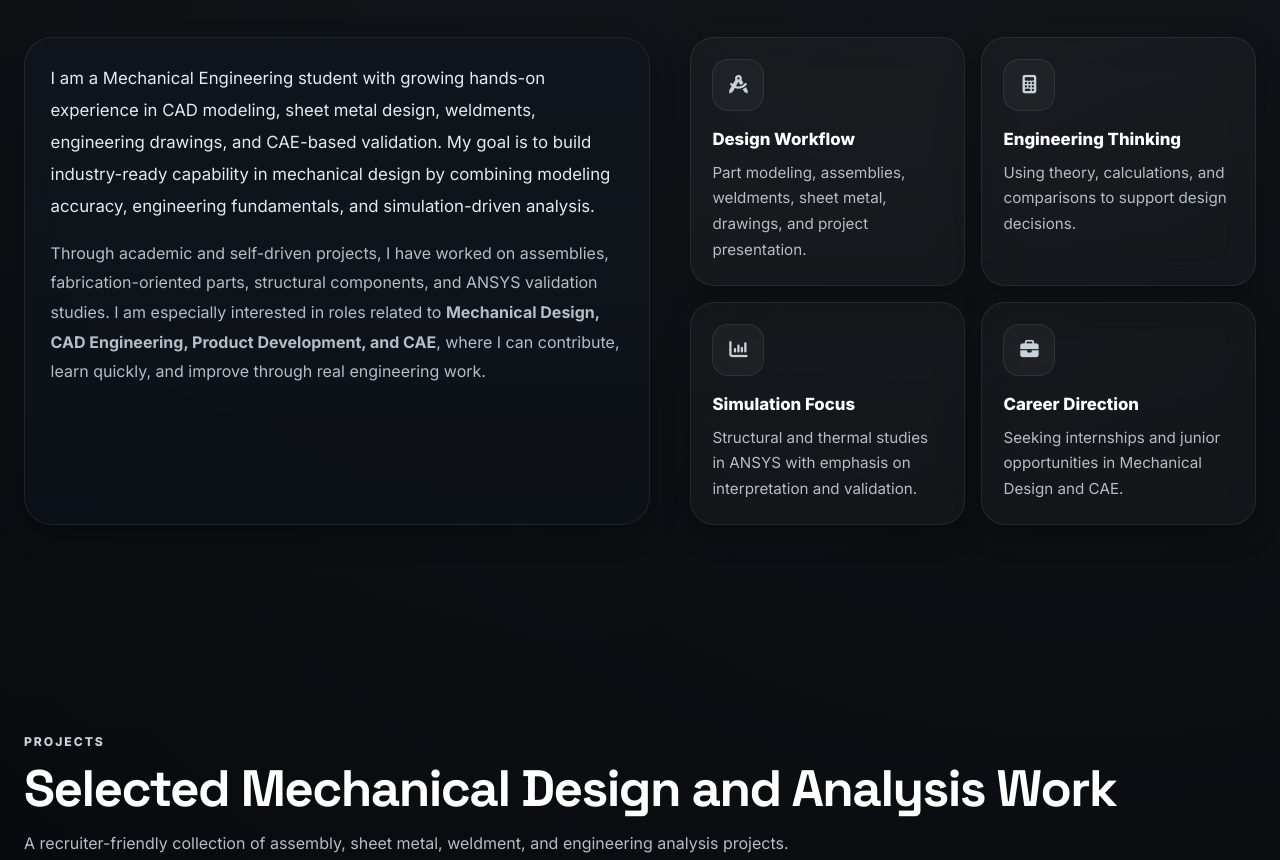
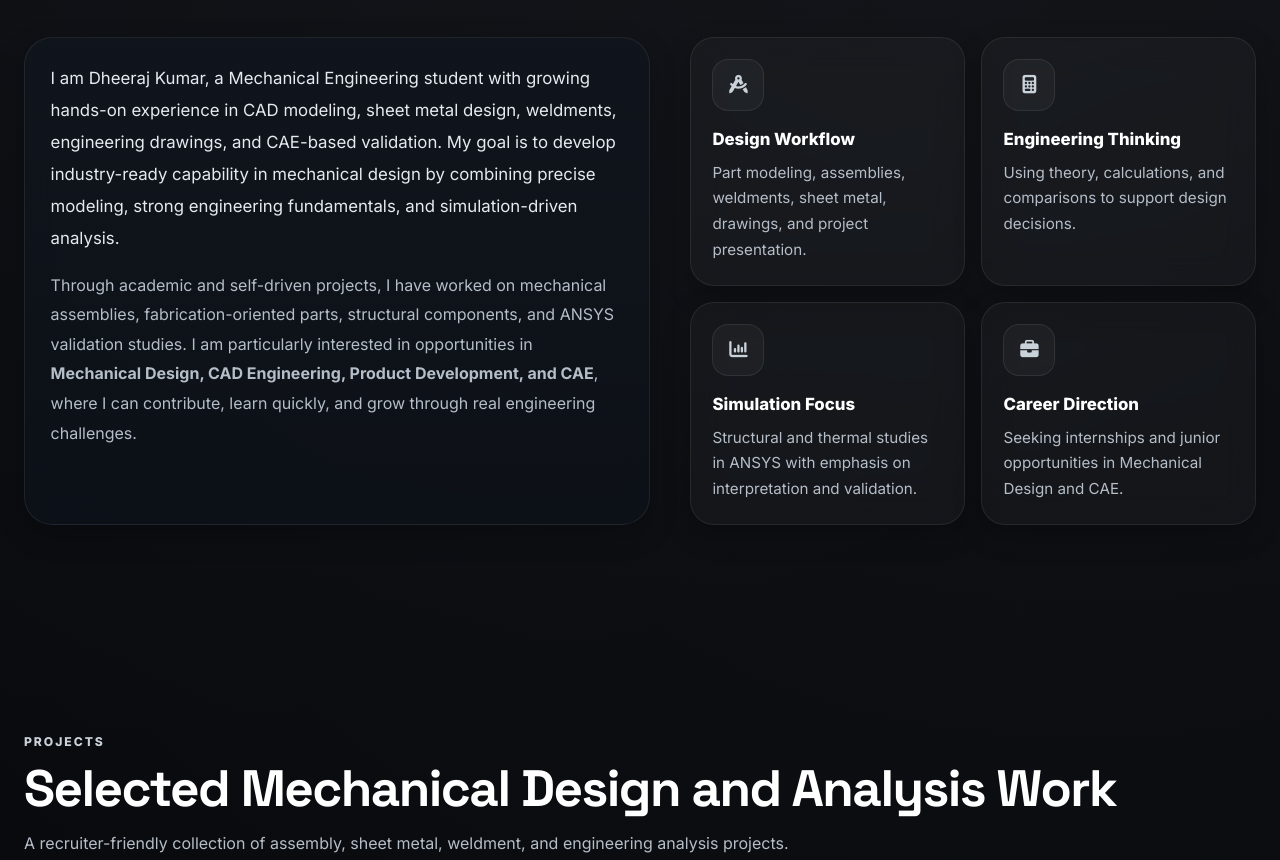
Before and after one commit to Dheeyansh/Portfolio, a plain HTML site: page index.html in a window 1280 px wide. Shown: the part 1393-2253 px from the top of the page. Drawn offline with nearby package versions, Linux system fonts and the light colour scheme.

Commit message:
Updated portfolio content

```diff
--- a/index.html
+++ b/index.html
@@ -196,17 +196,18 @@
       <div class="grid lg:grid-cols-[1.05fr_0.95fr] gap-8 lg:gap-10">
         <div class="content-panel">
           <p class="lead-paragraph">
-            I am a Mechanical Engineering student with growing hands-on experience in
+            I am Dheeraj Kumar, a Mechanical Engineering student with growing hands-on experience in
             CAD modeling, sheet metal design, weldments, engineering drawings, and CAE-based validation.
-            My goal is to build industry-ready capability in mechanical design by combining
-            modeling accuracy, engineering fundamentals, and simulation-driven analysis.
+            My goal is to develop industry-ready capability in mechanical design by combining precise
+            modeling, strong engineering fundamentals, and simulation-driven analysis.
           </p>
 
           <p class="body-paragraph">
-            Through academic and self-driven projects, I have worked on assemblies,
+            Through academic and self-driven projects, I have worked on mechanical assemblies,
             fabrication-oriented parts, structural components, and ANSYS validation studies.
-            I am especially interested in roles related to <strong>Mechanical Design, CAD Engineering, Product Development, and CAE</strong>,
-            where I can contribute, learn quickly, and improve through real engineering work.
+            I am particularly interested in opportunities in <strong>Mechanical Design, CAD Engineering,
+            Product Development, and CAE</strong>, where I can contribute, learn quickly, and grow
+            through real engineering challenges.
           </p>
         </div>
 
```
